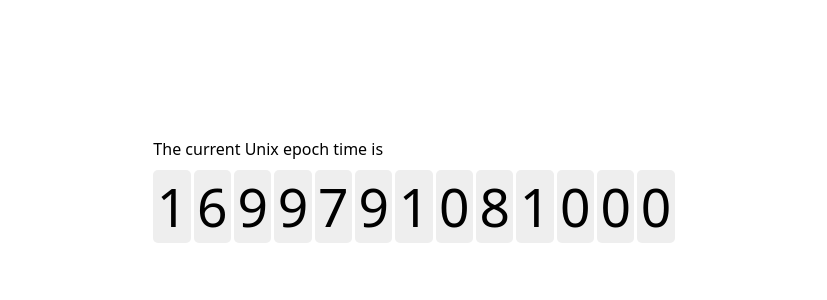
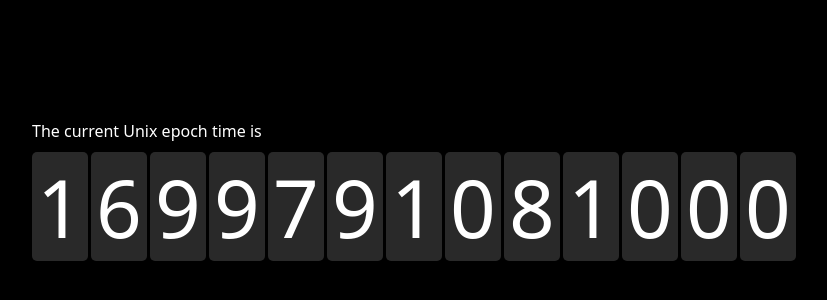
Before and after one commit to jespertheend/epoch-clock, a plain HTML site: page static/index.html in a window 1280 px wide. Shown: the part 210-510 px from the top of the page, without its empty margins (226-1053 px from the left). Drawn offline with Linux system fonts and the dark colour scheme.

Commit message:
Some styling improvements and dark mode

```diff
--- a/static/index.html
+++ b/static/index.html
@@ -24,7 +24,7 @@
 			}
 
 			#time {
-				font-size: 40pt;
+				font-size: 60pt;
 				display: flex;
 				justify-content: space-between;
 				gap: 3px;
@@ -35,6 +35,17 @@
 				text-align: center;
 				background-color: #eeeeee;
 				border-radius: 5px;
+			}
+
+			@media (prefers-color-scheme: dark) {
+				html {
+					background-color: black;
+					color: white;
+				}
+
+				.digit {
+					background-color: #292929;
+				}
 			}
 		</style>
 	</head>
```
